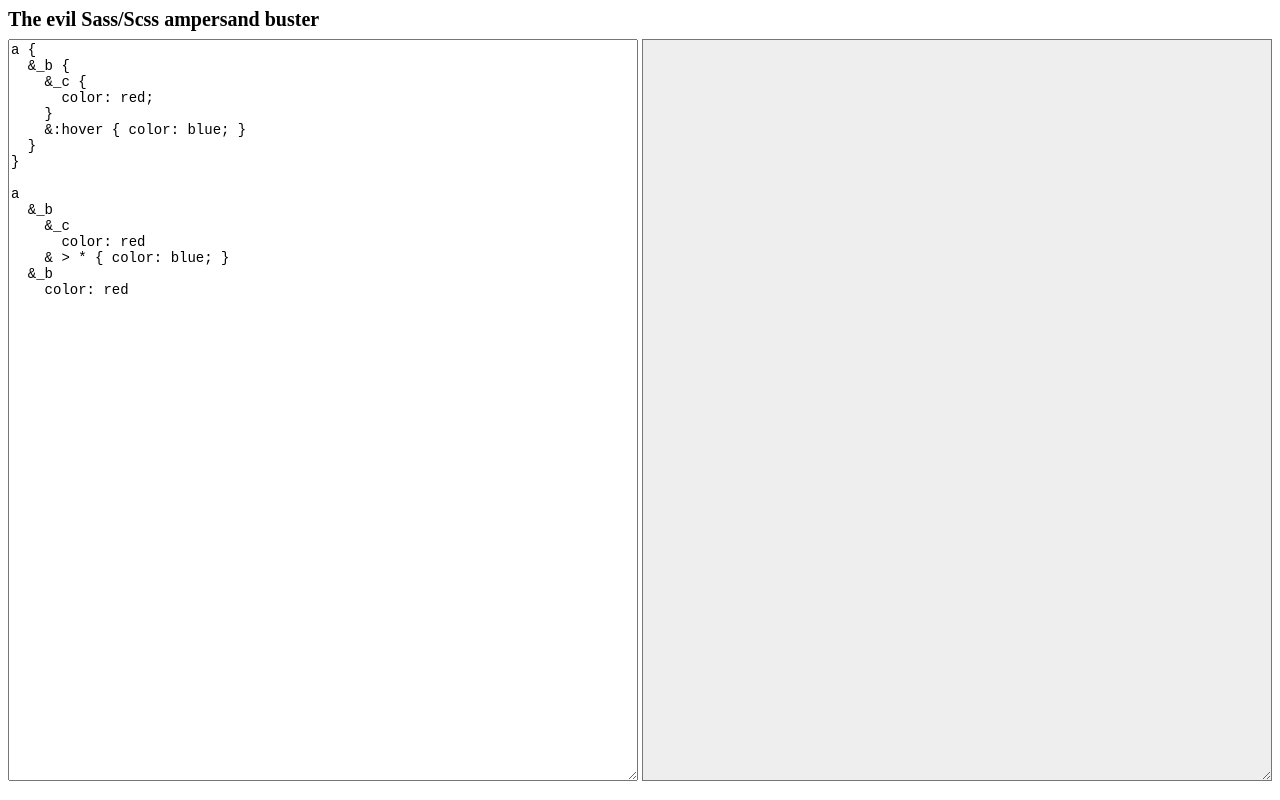
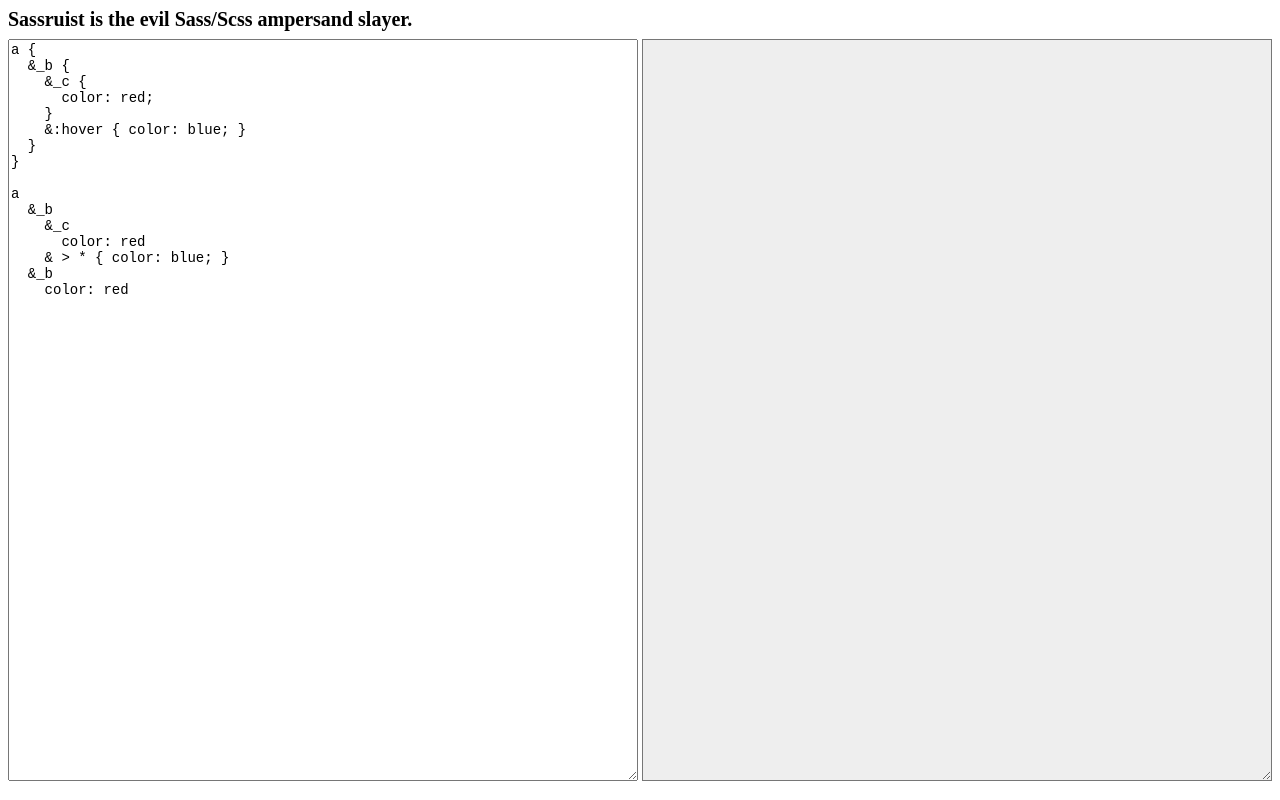
Before and after one commit to mpg-tomoya-komiyama/sassruist, a website built with webpack: page www/index.html in a window 1280 px wide. Built offline with nearby package versions, Linux system fonts and the light colour scheme; files whose address does not match are found by name.

Commit message:
fix expression

```diff
--- a/www/index.html
+++ b/www/index.html
@@ -6,7 +6,7 @@
 		<link rel="stylesheet" type="text/css" href="./index.css">
   </head>
   <body>
-		<h1>The evil Sass/Scss ampersand buster</h1>
+		<h1>Sassruist is the evil Sass/Scss ampersand slayer.</h1>
 		<main>
 			<textarea id="src" row="10" disabled>loading...</textarea>
 			<textarea id="result" row="10" readonly></textarea>
```
